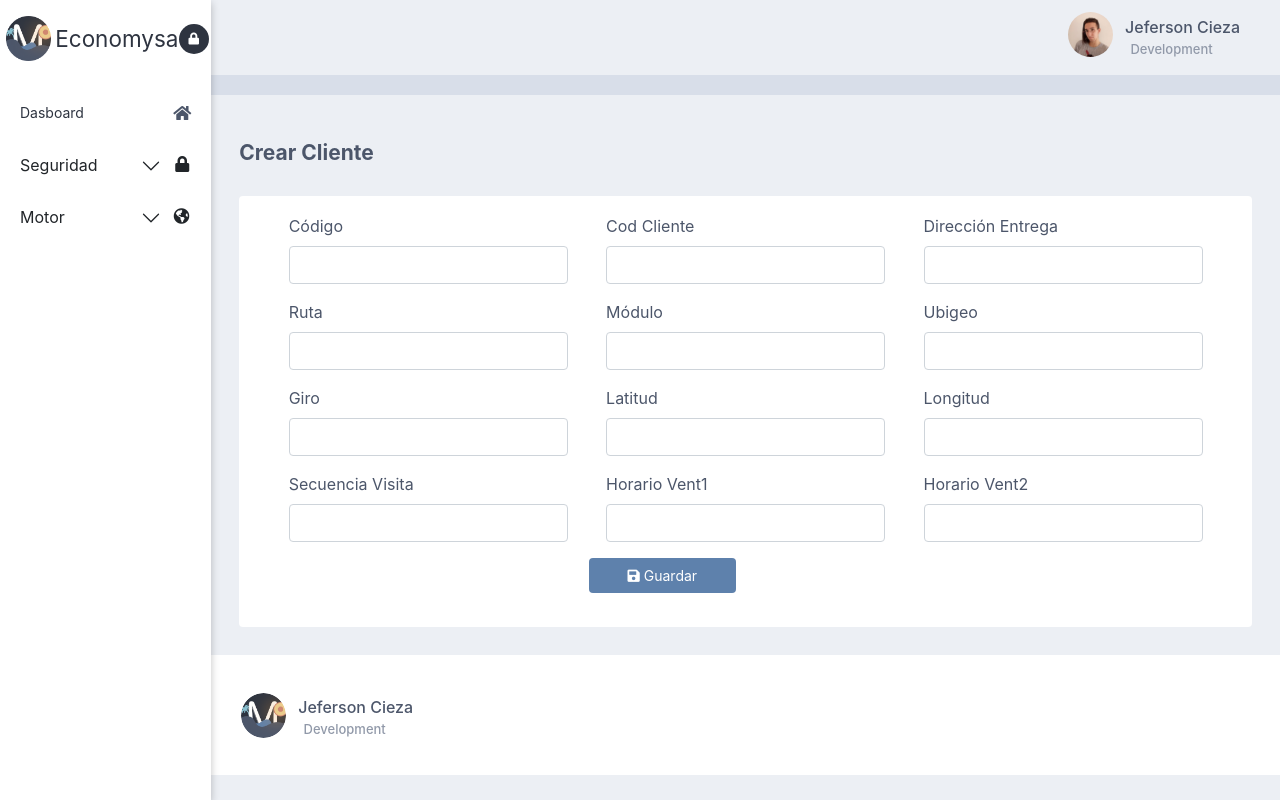
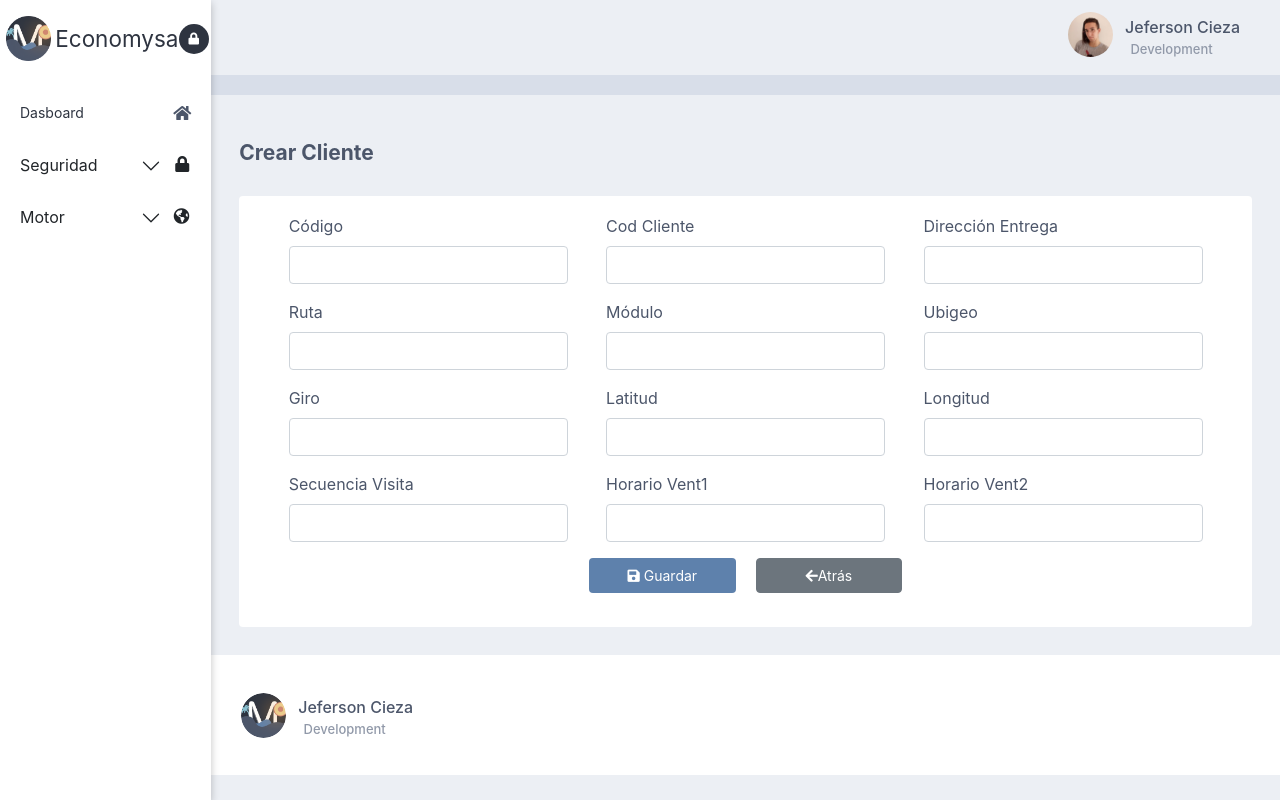
Before and after one commit to Linkhub-git/economysa-motor-front, a React (Create React App) app: page /motor/form-motor in a window 1280 px wide. Built offline with nearby package versions, Linux system fonts and the light colour scheme.

Commit message:
Btn back done

```diff
--- a/src/components/Formularios/FormularioMotores.js
+++ b/src/components/Formularios/FormularioMotores.js
@@ -90,6 +90,7 @@ function FormularioMotores() {
                             <button className='btn-saveForm'><i className="fas fa-save"></i> Guardar</button>
                         </div>
                         <div className='btn-formContainer2'>
+                            <button className='btn-backForm'><i className="fas fa-arrow-left"></i>Atrás</button>
                         </div>
                 </div>
                 </div>
```
